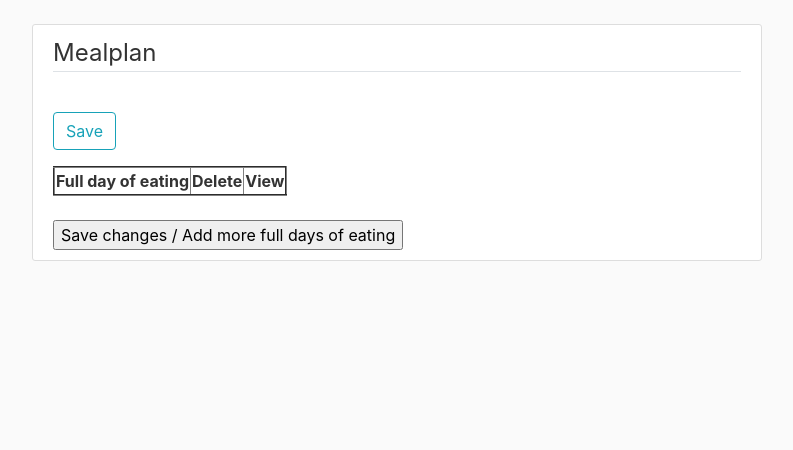
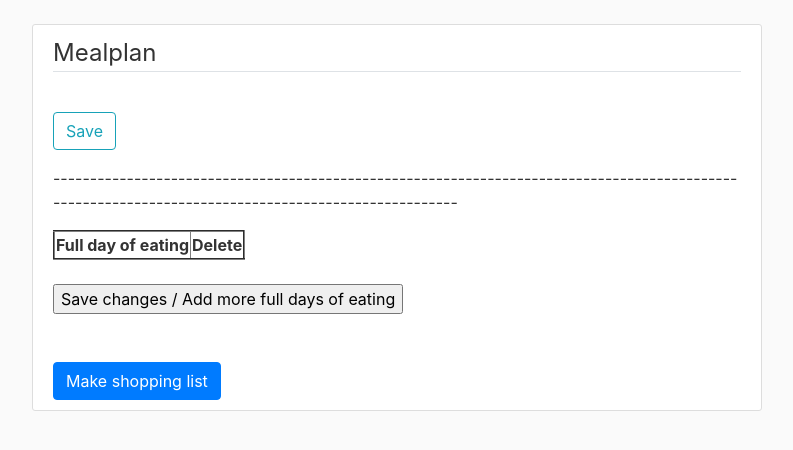
Before and after one commit to matthias4366/mf-2, a Django app: page /mealplan/create/ in a window 1280 px wide. Shown: the part 56-506 px from the top of the page, without its empty margins (53-846 px from the left). Run offline with Django 3.2, Linux system fonts and the light colour scheme; the visitor is signed in with stand-in values (Sample User, id 1); lists and menus that the app fills with data are empty; parts of the project's set-up code (start-up, migrations or seed data) failed here and were passed over; some libraries are stand-ins or nearby versions.

Commit message:
In the mealplan update view, a button was added labeled 'Make shopping list'. The button redirects to an html page. At this point, the html page only shows the menu bar and the header 'Your shopping list:'. The next step will be to actually display the shopping list.

```diff
--- a/projectmf/measuredfood/templates/measuredfood/mealplan_form.html
+++ b/projectmf/measuredfood/templates/measuredfood/mealplan_form.html
@@ -16,12 +16,12 @@
                   Save
                 </button>
             </div>
-
+            <!-- TODO: find a better way to introduce line breaks. -->
+            <p>----------------------------------------------------------------------------------------------------------------------------------------------------</p>
             <table border="2">
               <tr>
                 <th>Full day of eating</th>
                 <th>Delete</th>
-                <th>View</th>
               </tr>
 
               {{ formset_specificfulldayofeating.management_form }}
@@ -30,14 +30,25 @@
                   {{ hidden }}
                 {% endfor %}
                 <tr>
+                  <!-- The goal is that users are not shown FullDayOfEating
+                  objects made by other users.The form already shows only the
+                  FullDayOfEating objects belonging to the user. Matthias
+                  Schulz does not know why.
+                  -->
                   <td>{{ form.fulldayofeating }}</td>
                   <td>{{ form.DELETE }}</td>
-                  <td>VIEW BUTTON HERE</td>
                 </tr>
               {% endfor %}
             </table>
             <br>
             <input type="submit" value="Save changes / Add more full days of eating" />
         </form>
+        <br>
+        <br>
+        <a href="{% url 'mealplan-shoppinglist' id_mealplan=id_mealplan %}">
+          <button type="button" class="btn btn-primary">
+            Make shopping list
+          </button>
+        </a>
     </div>
 {% endblock content %}
--- /dev/null
+++ b/projectmf/measuredfood/templates/measuredfood/shoppinglist.html
@@ -0,0 +1,4 @@
+{% extends "measuredfood/base.html" %}
+{% block content %}
+  <h1>Your shopping list:</h1>
+{% endblock content %}
--- a/projectmf/measuredfood/urls.py
+++ b/projectmf/measuredfood/urls.py
@@ -144,10 +144,19 @@ urlpatterns_mealplan = [
     ),
 ]
 
+urlpatterns_shoppinglist = [
+    path(
+        'mealplan/<int:id_mealplan>/shoppinglist/',
+        mealplan.shoppinglist_view,
+        name='mealplan-shoppinglist'
+    ),
+]
+
 urlpatterns = urlpattern_home \
 + urlpatterns_user \
 + urlpatterns_rawingredient \
 + urlpatterns_nutrientprofile \
 + urlpatterns_fulldayofeating \
 + urlpatterns_fulldayofeating_after_calculation \
-+ urlpatterns_mealplan
++ urlpatterns_mealplan \
++ urlpatterns_shoppinglist
--- a/projectmf/measuredfood/views/mealplan.py
+++ b/projectmf/measuredfood/views/mealplan.py
@@ -68,7 +68,7 @@ def update_mealplan_view(request, id_mealplan):
             form_mealplan.save()
             return redirect(
                 'update-mealplan',
-                id_mealplan=mealplan_object.id
+                id_mealplan = mealplan_object.id
                 )
     else:
         form_mealplan = MealplanForm(instance = mealplan_object)
@@ -85,10 +85,16 @@ def update_mealplan_view(request, id_mealplan):
 
         context = {
             'form_mealplan': form_mealplan,
-            'formset_specificfulldayofeating': formset_specificfulldayofeating
+            'formset_specificfulldayofeating': formset_specificfulldayofeating,
+            'id_mealplan': mealplan_object.id
         }
         # TODO: use reverse_lazy instead of hard coding the name of the html file.
         return render(request, 'measuredfood/mealplan_form.html', context)
+
+@login_required
+def shoppinglist_view(request, id_mealplan):
+    context = {}
+    return render(request, 'measuredfood/shoppinglist.html', context)
 
 
 class ListMealplan(
```
